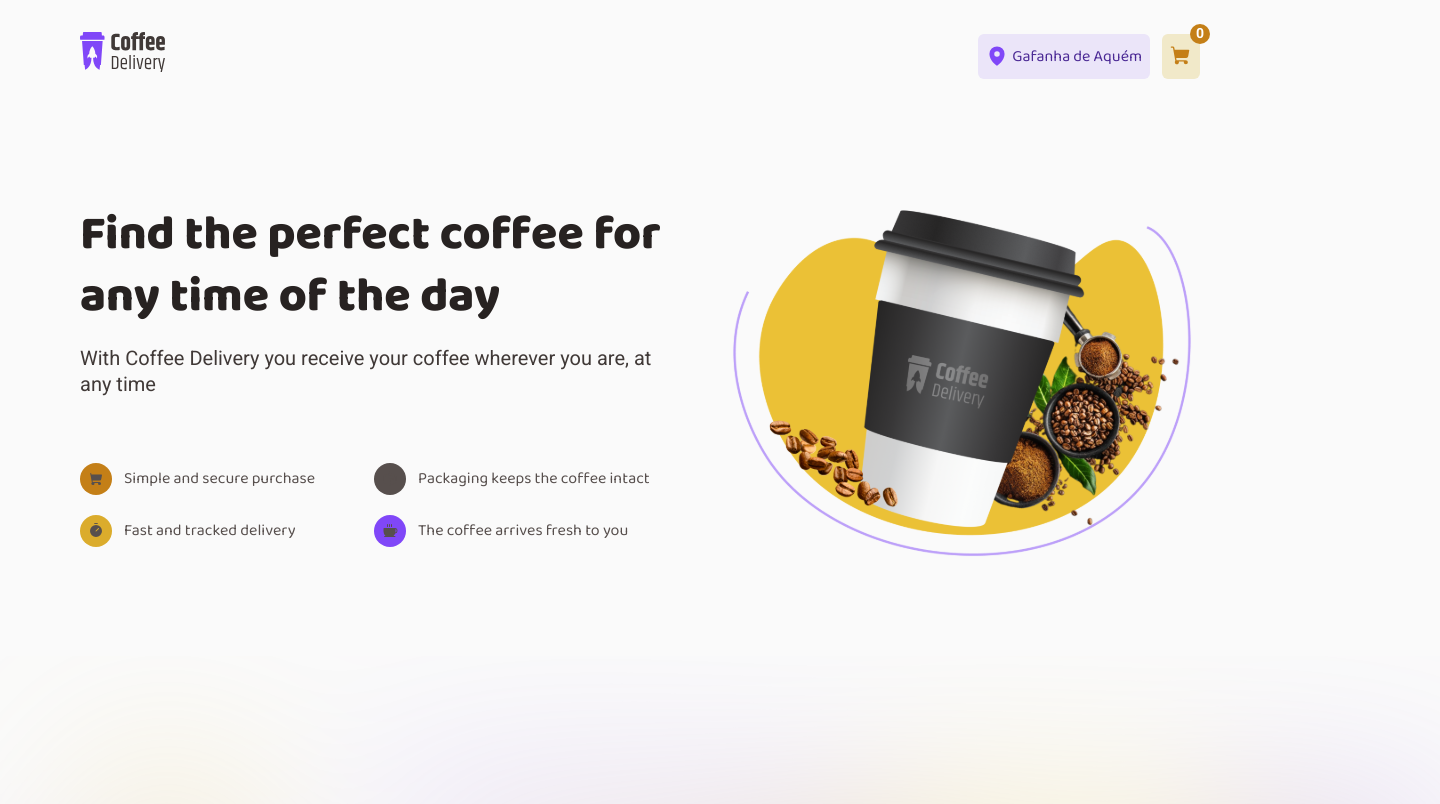
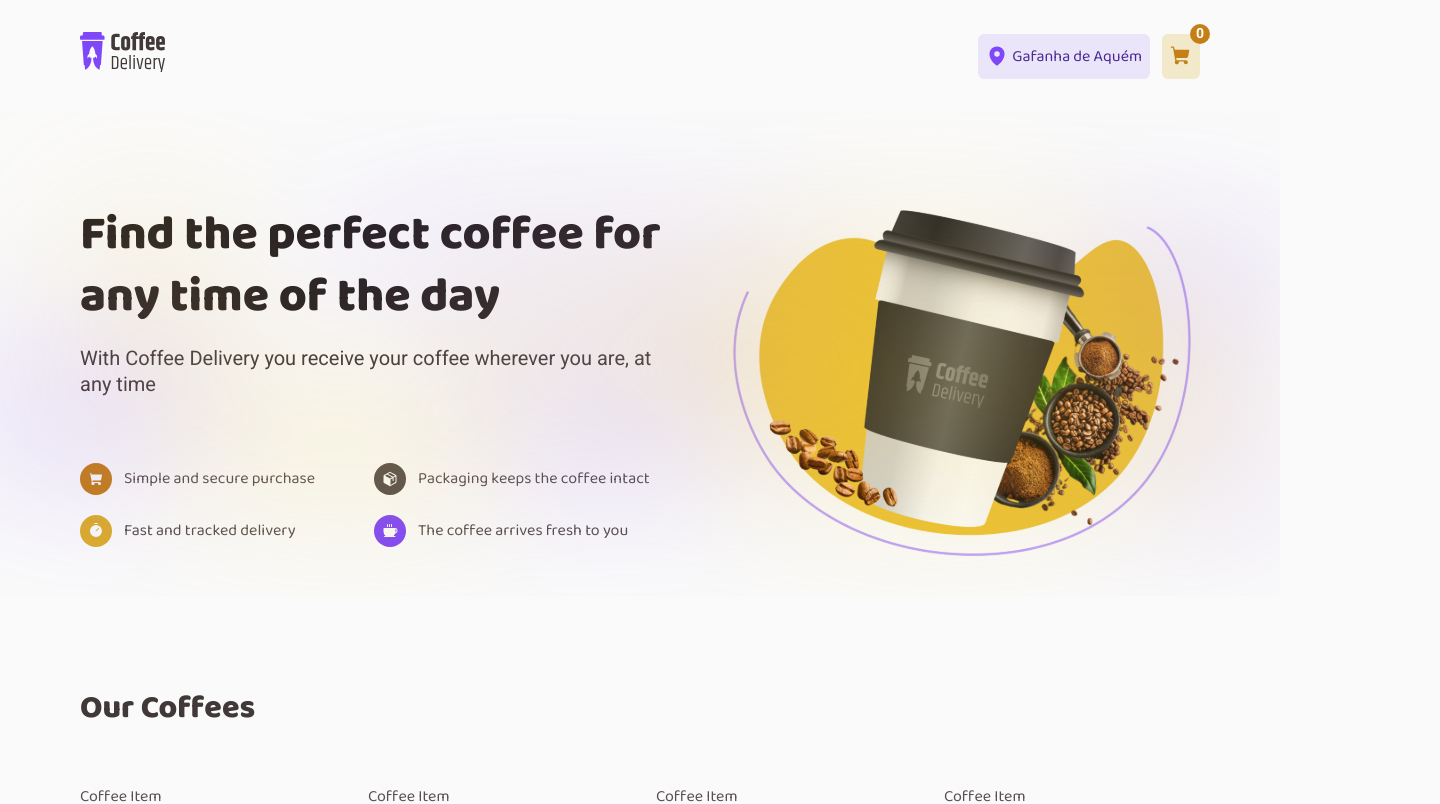
Before and after one commit to franciscovaz/coffee-delivery, a React (Vite) app: page / in a window 1280 px wide. Shown: the top 804 px of the page, 1440 px wide, since content can reach past the window. Built offline with nearby package versions, Linux system fonts and the light colour scheme.

Commit message:
- fix styles;

```diff
--- a/src/pages/Home/styles.ts
+++ b/src/pages/Home/styles.ts
@@ -4,7 +4,7 @@ import { mixins } from '../../styles/mixins'
 export const MainInfo = styled.section`
   position: relative;
 
-  img#hero-bg {
+  img#info-bg {
     position: absolute;
     top: 0;
     left: 0;
--- a/src/styles/global.ts
+++ b/src/styles/global.ts
@@ -13,7 +13,7 @@ export const GlobalStyle = createGlobalStyle`
     }
 
     body {
-        background: ${(props) => props.theme['base-background']};
+        background: ${(props) => props.theme['background']};
         color: ${(props) => props.theme['base-text']};
         -webkit-font-smoothing: antialiased;
     }
--- a/src/styles/themes/default.ts
+++ b/src/styles/themes/default.ts
@@ -1,7 +1,7 @@
 export const defaultTheme = {
   white: '#FFF',
 
-  'base-background': '#FAFAFA',
+  background: '#FAFAFA',
   'base-card': '#F3F2F2',
   'base-input': '#EDEDED',
   'base-button': '#E6E5E5',
```
